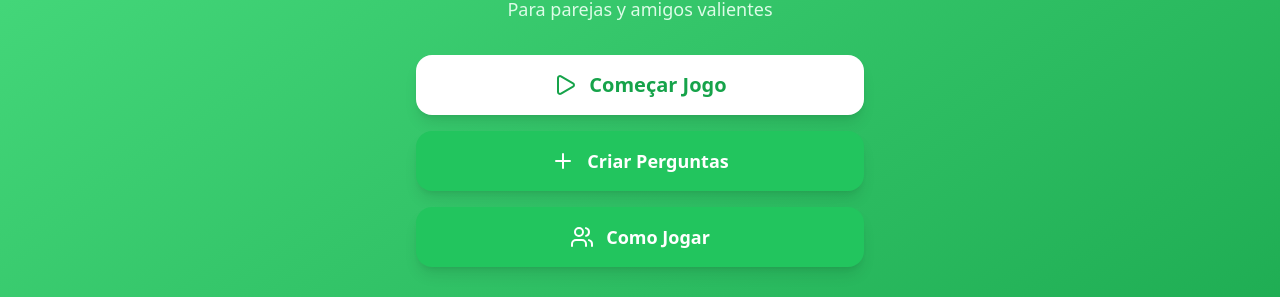
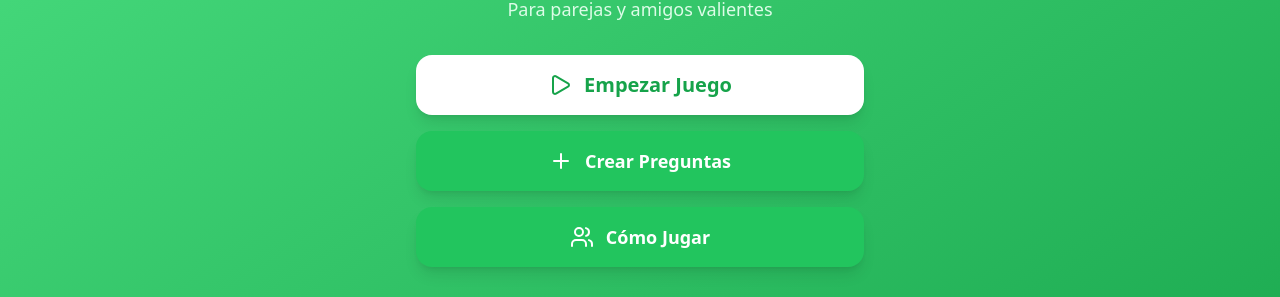
Before and after one commit to Ritamattos/App-Bebe-si, a React (Create React App) app: page / in a window 1280 px wide. Shown: the part 213-510 px from the top of the page. Built offline with nearby package versions, Linux system fonts and the light colour scheme.

Commit message:
Update App.js

```diff
--- a/src/App.js
+++ b/src/App.js
@@ -254,7 +254,7 @@ const App = () => {
             className="w-full bg-white text-green-600 py-4 px-6 rounded-2xl font-bold text-xl flex items-center justify-center space-x-3 shadow-lg hover:bg-green-50 transition-colors"
           >
             <Play className="w-6 h-6" />
-            <span>Começar Jogo</span>
+            <span>Empezar Juego</span>
           </button>
 
           <button
@@ -262,7 +262,7 @@ const App = () => {
             className="w-full bg-green-500 text-white py-4 px-6 rounded-2xl font-bold text-lg flex items-center justify-center space-x-3 shadow-lg hover:bg-green-400 transition-colors"
           >
             <Plus className="w-6 h-6" />
-            <span>Criar Perguntas</span>
+            <span>Crear Preguntas</span>
           </button>
 
           <button
@@ -270,13 +270,13 @@ const App = () => {
             className="w-full bg-green-500 text-white py-4 px-6 rounded-2xl font-bold text-lg flex items-center justify-center space-x-3 shadow-lg hover:bg-green-400 transition-colors"
           >
             <Users className="w-6 h-6" />
-            <span>Como Jogar</span>
+            <span>Cómo Jugar</span>
           </button>
         </div>
 
         <div className="mt-8 bg-white/20 rounded-2xl p-4 text-center">
           <p className="text-white text-sm">
-            <strong>{perguntasPadrao.length + customQuestions.length}</strong> perguntas disponíveis
+            <strong>{perguntasPadrao.length + customQuestions.length}</strong> Preguntas disponibles
           </p>
           <p className="text-green-100 text-xs mt-1">
             {customQuestions.length} perguntas personalizadas
```
